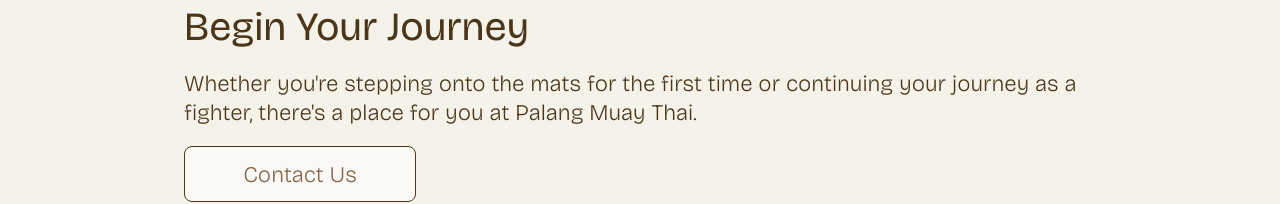
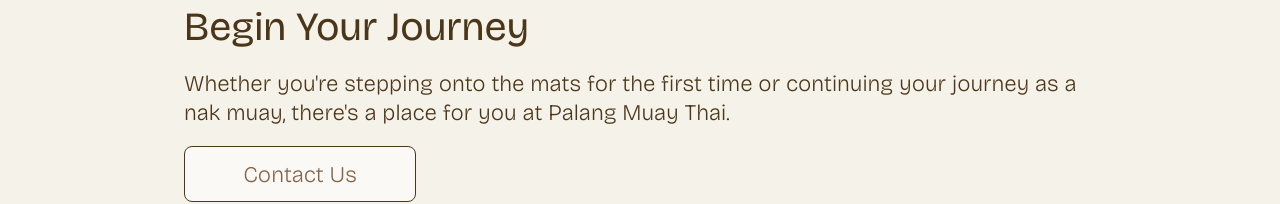
Before and after one commit to joeylee08/palang-muay-thai, a React (Vite) app in the folder client/: page / in a window 1280 px wide. Shown: the part 2470-2674 px from the top of the page. Built offline with nearby package versions, Linux system fonts and the light colour scheme.

Commit message:
Home Finished

```diff
--- a/client/src/pages/Home.tsx
+++ b/client/src/pages/Home.tsx
@@ -92,7 +92,7 @@
 				<br/>
 				<h2 className='sectionHeading'>Begin Your Journey</h2>
 				<br/>
-				<p>Whether you're stepping onto the mats for the first time or continuing your journey as a fighter, there's a place for you at Palang Muay Thai.</p>
+				<p>Whether you're stepping onto the mats for the first time or continuing your journey as a nak muay, there's a place for you at Palang Muay Thai.</p>
 				<br/>
 				<button type='button' className='pageBtn' onClick={() => navigate("/contact")}> Contact Us</button>
 			</div>
```
